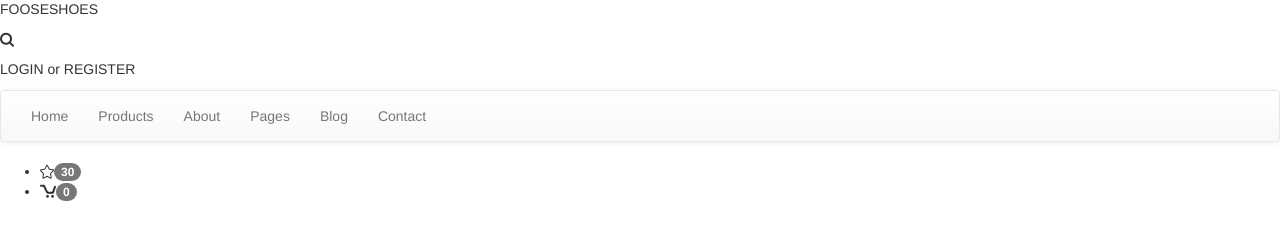
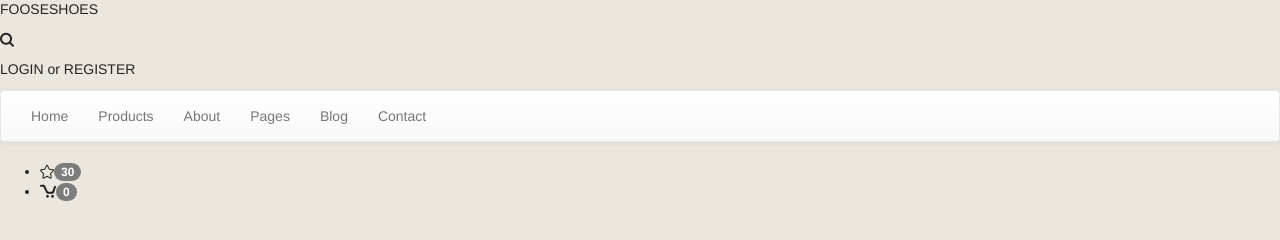
Before and after one commit to AurizedStudio/portfolio05Fooseshoes, a website: page htdocs/layout.html in a window 1280 px wide. Drawn offline with nearby package versions, Linux system fonts and the light colour scheme.

Commit message:
#1 共通レイアウト .navbar-gnav追加 .brand-navの位置変更 variablesに色設定

```diff
--- a/htdocs/layout.html
+++ b/htdocs/layout.html
@@ -47,7 +47,7 @@
     <!-- / .topbar-outer -->
     <div class="nextbar-outer">
     <div class="nextbar">
-        <nav class="navbar navbar-default">
+        <nav class="navbar navbar-gnav navbar-default">
             <div class="navbar-header">
                 <button type="button" class="navbar-toggle" data-toggle="collapse" data-target="#navbar-collapse">
                     <span class="sr-only">MenuButton</span>
@@ -84,10 +84,11 @@
 <!-- / .head-lead -->
 </div>
 <!-- / .head-lead-outer -->
-<nav>
-</nav>
 <div class="main-outer">
 <div id="main" class="main">
+    <nav class="brandnav">
+    </nav>
+    <!-- / .brandnav -->
     <div class="special">
     </div>
     <div class="product-item">
--- a/source/scss/_main.scss
+++ b/source/scss/_main.scss
@@ -1,4 +1,4 @@
-/*
+/**
  *  COMMENT
  */
 
@@ -12,3 +12,7 @@
 
 // @media ( max-width: $screen-sm-max ) { // 939px
 // }
+
+/**
+ *  header
+ */
--- a/source/scss/bootstrap/_variables.scss
+++ b/source/scss/bootstrap/_variables.scss
@@ -12,16 +12,21 @@ $bootstrap-sass-asset-helper: (twbs-font-path("") != unquote('twbs-font-path("")
 //
 //## Gray and brand colors for use across Bootstrap.
 
-$gray-darker:            lighten(#000, 13.5%) !default; // #222
-$gray-dark:              lighten(#000, 20%) !default;   // #333
-$gray:                   lighten(#000, 33.5%) !default; // #555
-$gray-light:             lighten(#000, 46.7%) !default; // #777
-$gray-lighter:           lighten(#000, 93.5%) !default; // #eee
+// $gray-darker:            lighten(#000, 13.5%) !default; // #222
+$gray-dark: #242424; // .topbar bg, .navbar-gnav, .head-lead txt, .product-item txt, .addon txt .footer bg
+$gray: #2e2e2e; // .brandnav bg, .footer-middle, .footer-bottom
+$gray-light: #7d7d7d; // .footer-item ttl txt, .footer-middle placehodler, .footer-middle arrow bg
+$gray-lightt: #7e7e7e; // .topbar-right-login
+$gray-lighttt: #a4a4a4; // .footer-item txt
+$gray-lighter: #adadad; // badge bg, .brandnav currnet sub
+$gray-lighterr: #bcb5a7; // .product-item btn
+$gray-lightest: #c4c5bf; // .footer-item time txt
+$gray-addon :lighten(#000, 5%); // .addon-item bg
 
-$brand-primary:         #428bca !default;
+$brand-primary: #57c5a0; // FOOSESHOES GREEN         #428bca !default;
 $brand-success:         #5cb85c !default;
 $brand-info:            #5bc0de !default;
-$brand-warning:         #f0ad4e !default;
+$brand-warning: #f27e4b; // FOOSESHOES ORANGE       #f0ad4e !default;
 $brand-danger:          #d9534f !default;
 
 
@@ -30,7 +35,7 @@ $brand-danger:          #d9534f !default;
 //## Settings for some of the most global styles.
 
 //** Background color for `<body>`.
-$body-bg:               #fff !default;
+$body-bg: #ebe7df; // FOOSESHOES white              #fff !default;
 //** Global text color on `<body>`.
 $text-color:            $gray-dark !default;
 
```
Also changed, not shown: htdocs/css/style.css, 1 other file.
